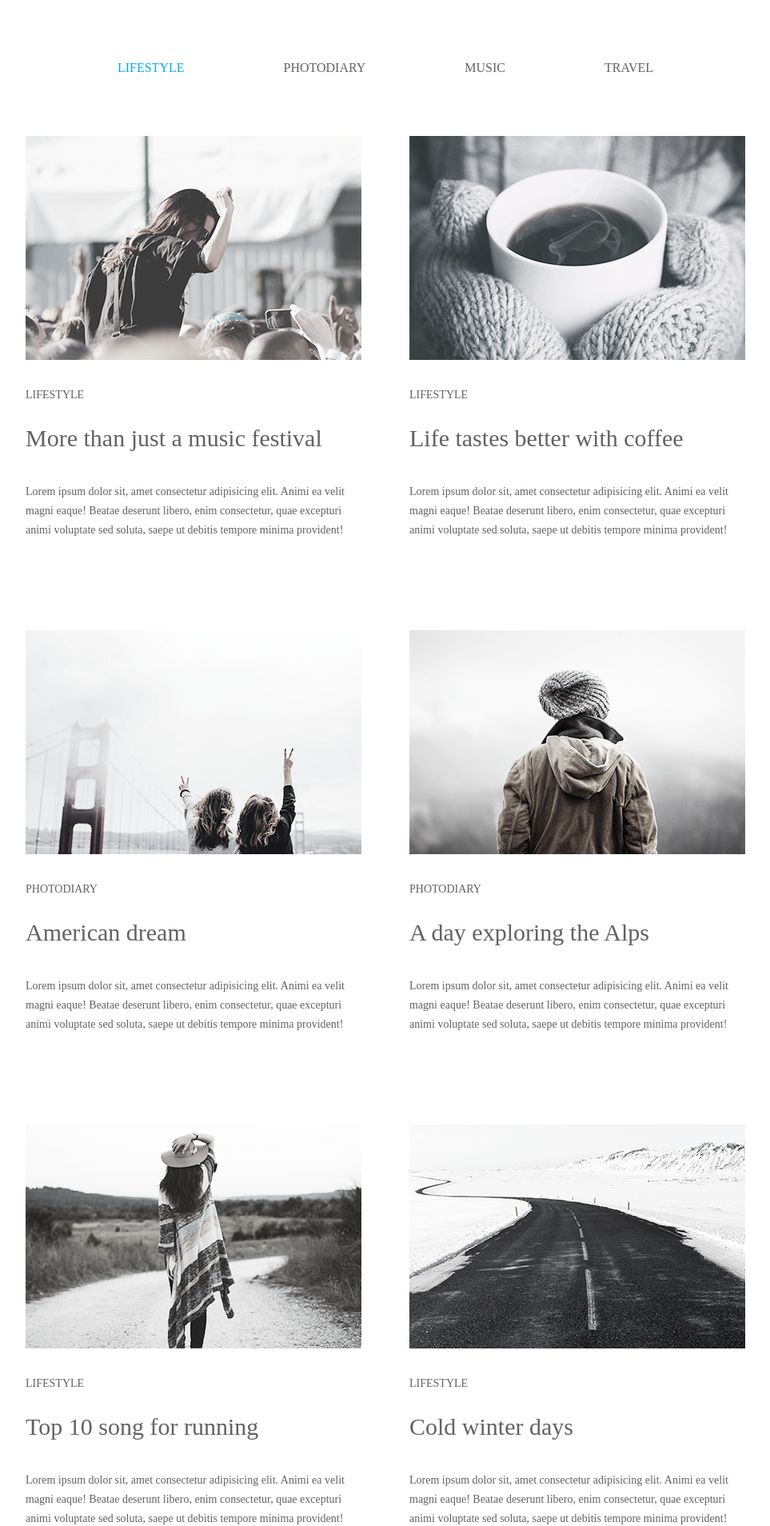
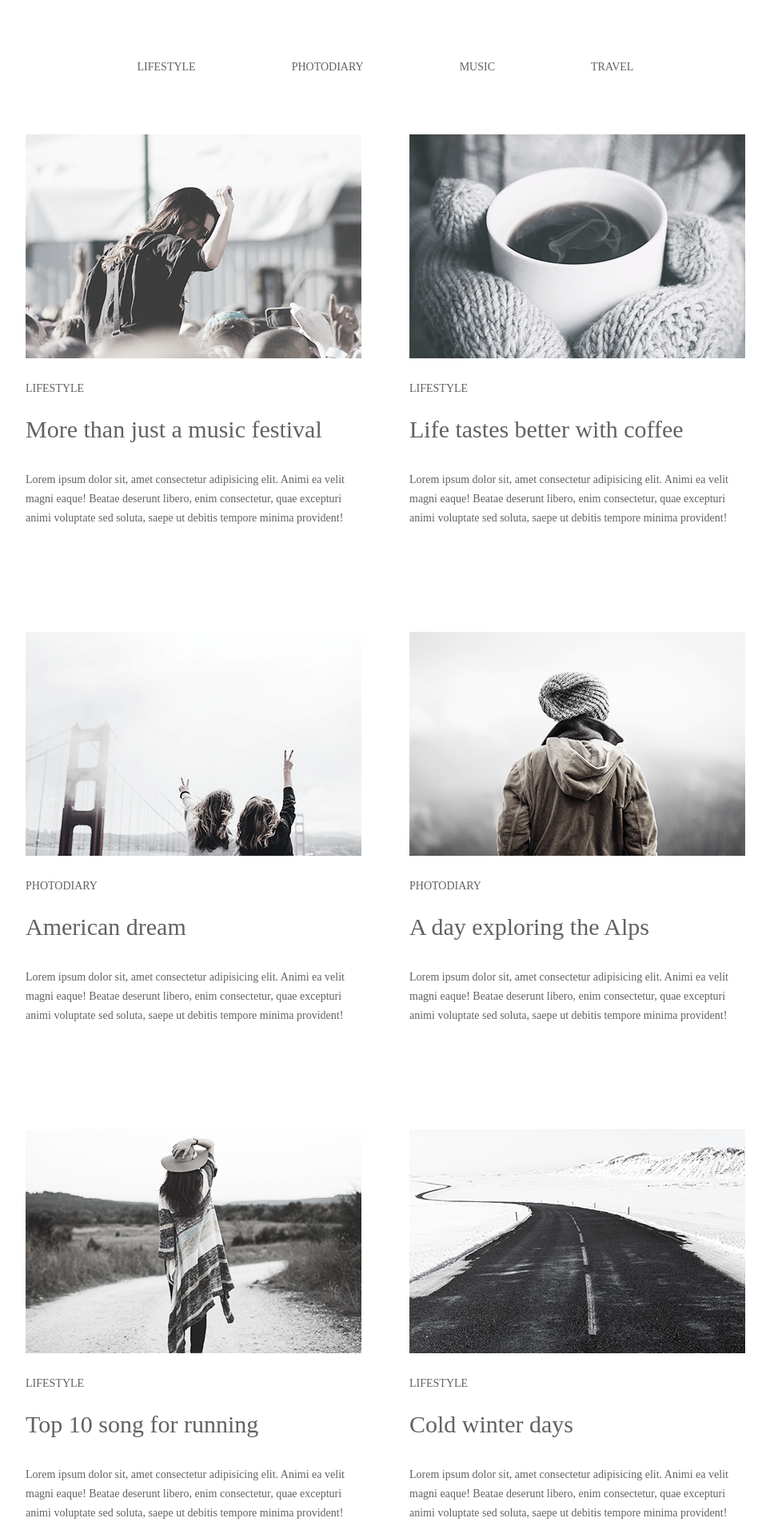
Before and after one commit to Nadyushe4ka/FE11, a plain HTML site: page hw3/index.html in a window 1280 px wide. Shown: the top 1908 px of the page at 80% size, without its empty margins (158-1121 px from the left). Drawn offline with Linux system fonts and the light colour scheme.

Commit message:
hw3 corrections

```diff
--- a/hw3/css/style.css
+++ b/hw3/css/style.css
@@ -24,68 +24,78 @@ html{
 .menu{
     text-align: center;
     vertical-align: middle;
+    font-size: 0;
 }
 .menu-item{
-    height: 11px;
     display: inline-block;
     text-transform: uppercase;
     margin-right: 120px;
+    font-size: 14px;
 }
+.menu-item a:hover,
+.menu-item a:focus{
+    color: #03a9f4;
+}
+
 ul li:last-child{
     margin-right: 0;
 }
 .menu-link{
-    height: 11px;
     color: #626262;
     text-decoration-line: none;
     font-family: "Playfair Display";
     text-align: center;
-}
-.menu-link1{
-    height: 11px;
-    color: #03a9f4;
-    text-decoration-line: none;
-    font-family: "Playfair Display";
-    text-align: center;
+    display: block;
 }
 
 /*Main menu*/
 main{
     font-size: 0;
     }
+.visually-hidden:not(:focus):not(:active), input[type="checkbox"].visually-hidden, input[type="radio"].visually-hidden {
+    position: absolute;
+    width: 1px;
+    height: 1px;
+    margin: -1px;
+    border: 0;
+    padding: 0;
+    white-space: nowrap;
+    clip-path: inset(100%);
+    clip: rect(0 0 0 0);
+    overflow: hidden;
+     }
 .list{
     width: 420px;
     display: inline-block;
     margin-right: 60px;
-    margin-bottom: 122px;
+    margin-bottom: 130px;
 }
 .list:nth-child(2n){
     margin-right: 0;
 }
 .list:nth-last-child(-n+3){
-    margin-bottom: 0px;
+    margin-bottom: 52px;
 }
 img{
     display: block;
     max-width: 100%;
     height: auto;
-    margin-bottom: 32px;
+}
+.list-image{
+    margin-bottom: 26px;
 }
 .box-subtitle {
     font-size: 14px;
     text-transform: uppercase;
-    height: 27px;
     font-family: "Ubuntu";
     margin-bottom: 24px;
 }
 .box-title{
     font-size: 30px;
-    margin-bottom: 40px;
+    margin-bottom: 36px;
     font-family: "Playfair Display";
 }
 p{
-    width: 414px;
-    height: 63px;
     font-size: 14px;
     line-height: 24px;
     color: #626262;
@@ -99,9 +109,16 @@ p{
     line-height: 24px;
     color: #626262;
     font-family: "Playfair Display";
-    margin: 52px 380px 70px 358px;
+    margin: auto;
+    width: 165px;
+    height: 61px;
     padding: 18px 32px;
-    background-color: #ddddd7;
     border: 1px solid #626262;
     cursor: pointer;
+    margin-bottom: 70px;
+    display: block;
 }
+.btn-footer:hover,
+.btn-footer:focus {
+    background-color:#ddddd7;
+}
--- a/hw3/index.html
+++ b/hw3/index.html
@@ -14,7 +14,7 @@
           <nav class="page-nav">
             <ul class="menu">
               <li class="menu-item">
-                <a href="#" class="menu-link1">lifestyle</a>
+                <a href="#" class="menu-link">lifestyle</a>
               </li>
               <li class="menu-item">
                 <a href="#" class="menu-link">photodiary</a>
@@ -29,83 +29,92 @@
           </nav>
         </header>
         <main>
-          <article class="list">
-            <img
+          <section>
+            <h2 class="visually-hidden">Articles</h2>
+            <ul>
+              <li  class="list">
+                  <img class="list-image"
                   src="./img/img-1.png"
                   alt="lifestyle"
                   width="420"
                   height="280"
                 />
                 <p class="box-subtitle">lifestyle</p>
-            <h2 class="box-title">More than just a music festival</h2>
+                <h3 class="box-title">More than just a music festival</h3>
                 <p>
                   Lorem ipsum dolor sit, amet consectetur adipisicing elit. Animi ea
                   velit magni eaque! Beatae deserunt libero, enim consectetur, quae
                   excepturi animi voluptate sed soluta, saepe ut debitis tempore
                   minima provident!
                 </p>
-          </article>
-          <article class="list">
-            <img
+              </li>
+              <li class="list">
+                  <img class="list-image"
                   src="./img/img-2.png"
                   alt="lifestyle"
                   width="420"
                   height="280"
                 />
                 <p class="box-subtitle">lifestyle</p>
-            <h2 class="box-title">Life tastes better with coffee</h2>
+                <h3 class="box-title">Life tastes better with coffee</h3>
                 <p>
                   Lorem ipsum dolor sit, amet consectetur adipisicing elit. Animi ea
                   velit magni eaque! Beatae deserunt libero, enim consectetur, quae
                   excepturi animi voluptate sed soluta, saepe ut debitis tempore
                   minima provident!
                 </p>
-          </article>
-          <article class="list">
-            <img src="./img/img-3.png" alt="photodiary" width="420" height="280" />
+              </li>
+              <li  class="list">
+                  <img class="list-image"
+                  src="./img/img-3.png" alt="photodiary" width="420" height="280" />
                   <p class="box-subtitle">photodiary</p>
-            <h2 class="box-title">American dream</h2>
+                  <h3 class="box-title">American dream</h3>
                   <p>
                     Lorem ipsum dolor sit, amet consectetur adipisicing elit. Animi ea
                     velit magni eaque! Beatae deserunt libero, enim consectetur, quae
                     excepturi animi voluptate sed soluta, saepe ut debitis tempore
                     minima provident!
                   </p>
-          </article>
-          <article class="list">
-            <img src="./img/img-4.png" alt="photodiary" width="420" height="280" />
+              </li>
+              <li  class="list">
+                  <img class="list-image"
+                  src="./img/img-4.png" alt="photodiary" width="420" height="280" />
                   <p class="box-subtitle">photodiary</p>
-            <h2 class="box-title">A day exploring the Alps</h2>
+                  <h3 class="box-title">A day exploring the Alps</h3>
                   <p>
                     Lorem ipsum dolor sit, amet consectetur adipisicing elit. Animi ea
                     velit magni eaque! Beatae deserunt libero, enim consectetur, quae
                     excepturi animi voluptate sed soluta, saepe ut debitis tempore
                     minima provident!
                   </p>
-          </article>
-          <article class="list">
-            <img src="./img/img-5.png" alt="lifestyle" width="420" height="280" />
+              </li>
+              <li  class="list">
+                  <img class="list-image"
+                  src="./img/img-5.png" alt="lifestyle" width="420" height="280" />
                   <p class="box-subtitle">lifestyle</p>
-            <h2 class="box-title">Top 10 song for running</h2>
+                  <h3 class="box-title">Top 10 song for running</h3>
                   <p>
                     Lorem ipsum dolor sit, amet consectetur adipisicing elit. Animi ea
                     velit magni eaque! Beatae deserunt libero, enim consectetur, quae
                     excepturi animi voluptate sed soluta, saepe ut debitis tempore
                     minima provident!
                   </p>
-          </article>
-          <article class="list">
-            <img src="./img/img-6.png" alt="lifestyle" width="420" height="280" />
+              </li>
+              <li  class="list">
+                  <img class="list-image"
+                  src="./img/img-6.png" alt="lifestyle" width="420" height="280" />
                   <p class="box-subtitle">lifestyle</p>
-            <h2 class="box-title">Cold winter days</h2>
+                  <h3 class="box-title">Cold winter days</h3>
                   <p>
                     Lorem ipsum dolor sit, amet consectetur adipisicing elit. Animi ea
                     velit magni eaque! Beatae deserunt libero, enim consectetur, quae
                     excepturi animi voluptate sed soluta, saepe ut debitis tempore
                     minima provident!
                   </p>
-          </article class="list">
+              </li>
+            </ul>
             <button class="btn-footer">Load more</button>
+          </section>
         </main>
       </div>
 </body>
```
Lines whose indentation alone changed are shown as unchanged.
